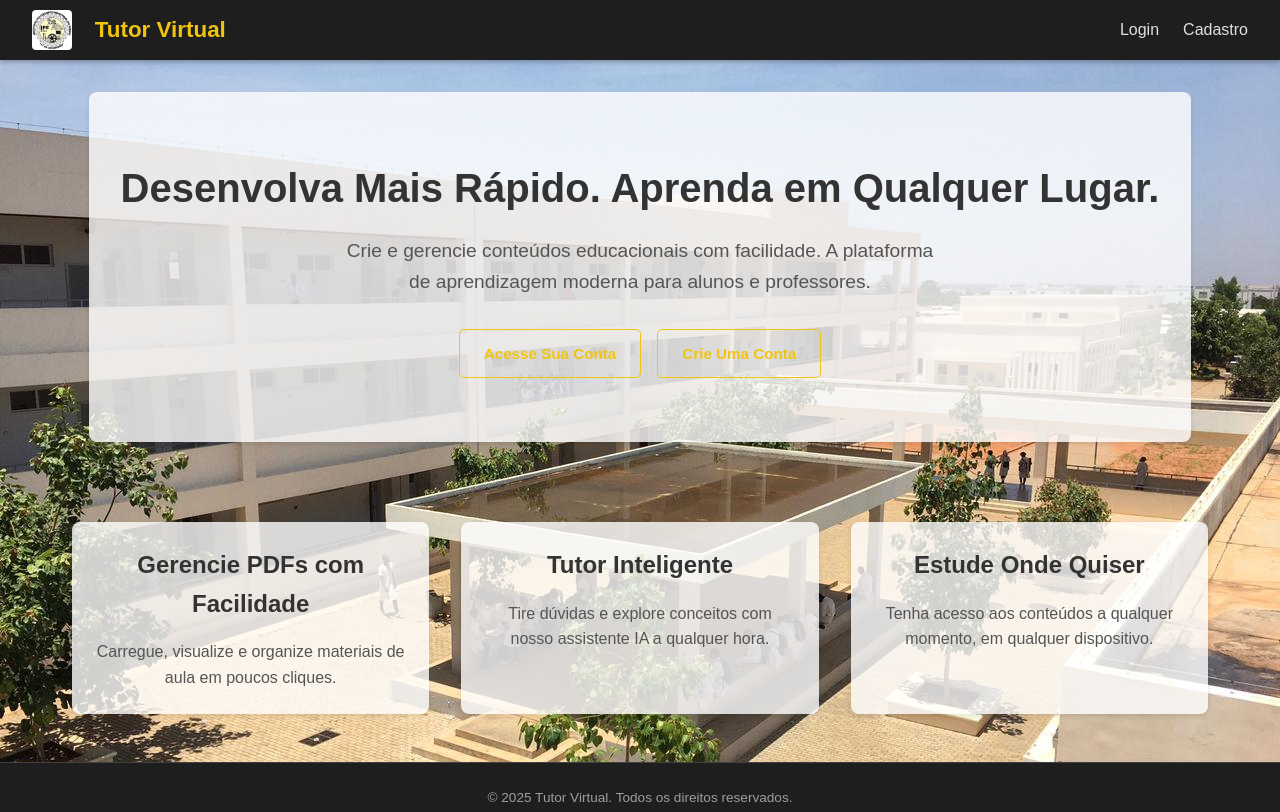
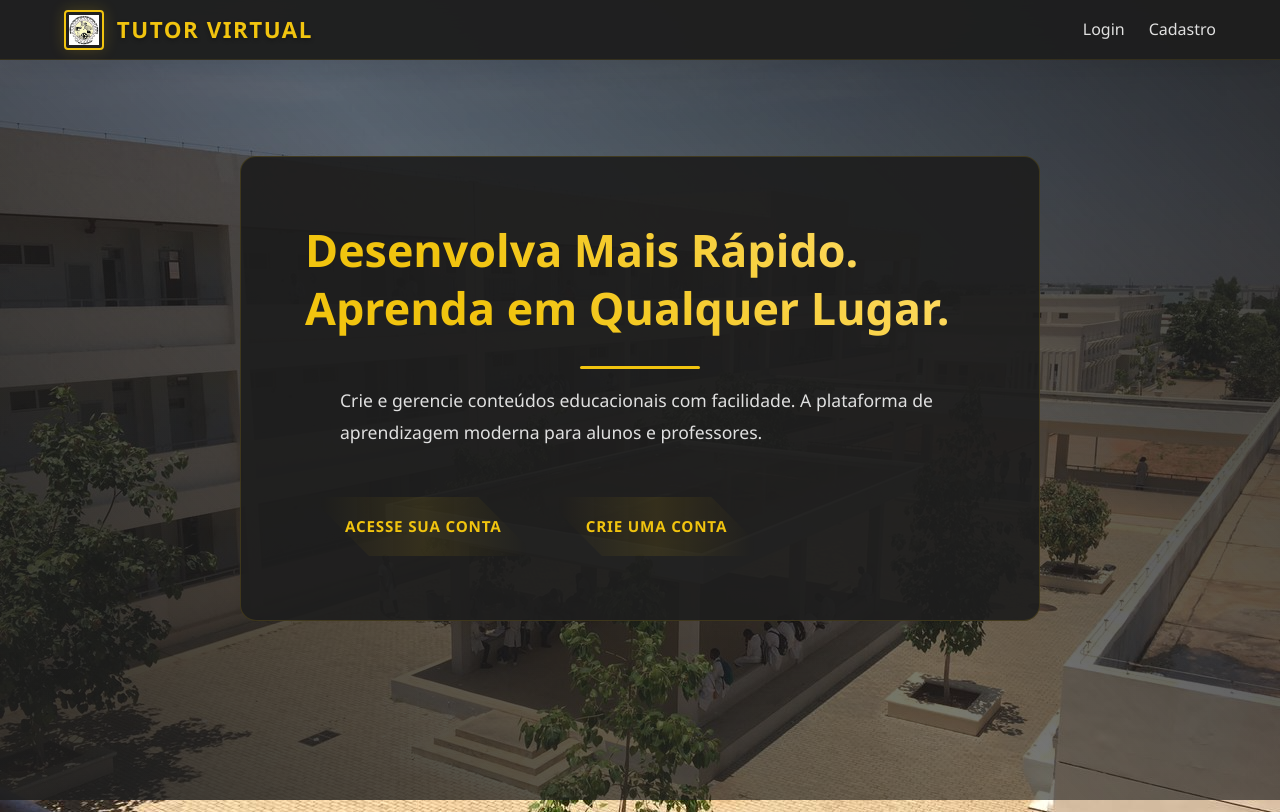
Before and after one commit to CatalaAlfrades/Tutor-Virtual, a plain HTML site: page frontend/index.html in a window 1280 px wide. Shown: the top 812 px of the page. Drawn offline with nearby package versions, Linux system fonts and the light colour scheme.

Commit message:
algumas alteracoes feitas no estilo

```diff
--- a/frontend/index.html
+++ b/frontend/index.html
@@ -7,6 +7,7 @@
   <link rel="stylesheet" href="style/common.css"> <!-- Inclui common.css -->
   <link rel="stylesheet" href="style/index.css"> <!-- Mantém index.css para estilos específicos -->
   <link rel="shortcut icon" href="img/logo-ipiz.jpg" type="image/x-icon">
+  <link rel="stylesheet" href="https://cdnjs.cloudflare.com/ajax/libs/animate.css/4.1.1/animate.min.css">
 </head>
 <body>
   <!-- Usar classe do common.css -->
@@ -61,15 +62,20 @@
   <!-- Scripts no final -->
   <script src="script/utils.js"></script>
   <script>
-    // Simples verificação se já está logado para redirecionar (opcional)
-    if (Utils.isLoggedIn()) {
-       const user = Utils.getUserData(); // Pega dados do localStorage
-       if (user && user.tipo === 'aluno') {
-           // window.location.href = 'page/dashboard_aluno.html'; // Descomente se quiser redirect auto
-       } else if (user && user.tipo === 'professor') {
-           // window.location.href = 'page/dashboard_professor.html'; // Descomente se quiser redirect auto
-       }
-    }
+    document.addEventListener('DOMContentLoaded', () => {
+        const heroTitle = document.querySelector('.hero h1');
+        if(heroTitle) {
+            heroTitle.style.visibility = 'hidden';
+            setTimeout(() => {
+                heroTitle.style.visibility = 'visible';
+                heroTitle.classList.add('animate__animated', 'animate__fadeInUp');
+            }, 1000);
+        }
+
+        window.addEventListener('scroll', () => {
+            document.body.style.backgroundPositionY = `${window.scrollY * 0.5}px`;
+        });
+    });
   </script>
 </body>
 </html>
--- a/frontend/style/index.css
+++ b/frontend/style/index.css
@@ -1,196 +1,472 @@
-/* Reset global e configurações básicas */
-* {
-    margin: 0;
-    padding: 0;
-    box-sizing: border-box;
+/* Modificações no index.css */
+
+.hero {
+  background-color: rgba(30, 30, 30, 0.95); /* Fundo mais escuro */
+  padding: 6rem 2rem;
+  margin: 4rem auto;
+  transform: translateY(20px);
+  opacity: 0;
+  animation: slideUp 0.8s cubic-bezier(0.23, 1, 0.32, 1) forwards;
 }
 
-  /* BODY como flex container para manter footer no fim */
-  body {
-    display: flex;
-    flex-direction: column;
-    min-height: 100vh;
-    font-family: Arial, sans-serif;
-    color: #333333;
-
-    /* Imagem de fundo em tela cheia */
-    background: url('../img/Home_page.jpeg') center center / cover no-repeat fixed;
+@keyframes slideUp {
+  to {
+      transform: translateY(0);
+      opacity: 1;
+  }
 }
 
-  /* Ajusta a área principal para "empurrar" o footer para o final */
-  .main-content {
-    flex: 1;
-    display: flex;
-    flex-direction: column;
+.hero h1 {
+  line-height: 1.2;
+  margin-bottom: 2rem;
+  position: relative;
+  padding-bottom: 1rem;
 }
 
-  /* Cabeçalho */
-  .header {
-    flex-shrink: 0;
-    display: flex;
-    justify-content: space-between;
-    align-items: center;
-    padding: 1rem 2rem;
-    background-color: rgba(51, 51, 51, 0.9); /* Semitransparente */
+.hero h1::after {
+  content: '';
+  position: absolute;
+  bottom: 0;
+  left: 50%;
+  transform: translateX(-50%);
+  width: 100px;
+  height: 3px;
+  background: var(--primary-color);
+}
+
+.features {
+  gap: 3rem;
+  padding: 4rem 2rem;
+}
+
+.feature-item {
+  transition: transform 0.3s ease, box-shadow 0.3s ease;
+  background: rgba(30, 30, 30, 0.95);
+  border: 1px solid var(--border-color-light);
+}
+
+.feature-item:hover {
+  transform: translateY(-10px);
+  box-shadow: 0 10px 30px rgba(0,0,0,0.3);
+}
+
+.feature-item h2 {
+  color: var(--primary-color);
+  margin-bottom: 1.5rem;
+  position: relative;
+  padding-bottom: 0.5rem;
+}
+
+.feature-item h2::after {
+  content: '';
+  position: absolute;
+  bottom: 0;
+  left: 50%;
+  transform: translateX(-50%);
+  width: 50px;
+  height: 2px;
+  background: var(--primary-color);
+}
+
+.hero-buttons {
+  gap: 2rem;
+  margin-top: 3rem;
+}
+
+.btn {
+  min-width: 200px;
+  font-weight: 600;
+  letter-spacing: 0.5px;
+  position: relative;
+  overflow: hidden;
+  border: 2px solid var(--primary-color);
+}
+
+.btn::after {
+  content: '';
+  position: absolute;
+  top: -50%;
+  left: -50%;
+  width: 200%;
+  height: 200%;
+  background: linear-gradient(45deg,
+      transparent 25%,
+      rgba(241, 196, 15, 0.1) 50%,
+      transparent 75%);
+  transform: rotate(45deg);
+  transition: transform 0.5s ease;
+}
+
+.btn:hover::after {
+  transform: translateX(100%) rotate(45deg);
+}
+
+.main-header {
+  backdrop-filter: blur(10px);
+  background-color: rgba(30, 30, 30, 0.9);
+  border-bottom: 1px solid var(--border-color-light);
+}
+
+.logo-img {
+  border-radius: 50%;
+  padding: 2px;
+  border: 2px solid var(--primary-color);
+}
+
+.logo-text {
+  font-size: 1.5rem;
+  text-transform: uppercase;
+  letter-spacing: 1px;
+}
+
+.nav a {
+  position: relative;
+  padding: 0.5rem 1rem;
+}
+
+.nav a::after {
+  content: '';
+  position: absolute;
+  bottom: 0;
+  left: 0;
+  width: 0;
+  height: 2px;
+  background: var(--primary-color);
+  transition: width 0.3s ease;
+}
+
+.nav a:hover::after {
+  width: 100%;
+}
+
+.main-footer {
+  border-top: 1px solid var(--border-color-light);
+  backdrop-filter: blur(10px);
+  background-color: rgba(30, 30, 30, 0.9);
+  padding: 2rem;
+}
+
+@media (max-width: 768px) {
+  .hero {
+      padding: 4rem 1.5rem;
+      margin: 2rem auto;
+  }
+
+  .hero h1 {
+      font-size: 1.8rem;
+  }
+
+  .features {
+      padding: 2rem 1rem;
+  }
+
+  .btn {
+      min-width: 160px;
+  }
+}
+
+body {
+  background: url('../img/Home_page.jpeg') center center / cover no-repeat fixed;
+  position: relative;
+}
+
+body::before {
+  content: '';
+  position: fixed;
+  top: 0;
+  left: 0;
+  width: 100%;
+  height: 100%;
+  background: linear-gradient(
+      45deg,
+      rgba(30, 30, 30, 0.9) 0%,
+      rgba(30, 30, 30, 0.6) 50%,
+      rgba(30, 30, 30, 0.9) 100%
+  );
+  z-index: -1;
+}
+
+/* Header aprimorado */
+.main-header {
+  backdrop-filter: blur(12px);
+  background: rgba(30, 30, 30, 0.97);
+  box-shadow: 0 4px 30px rgba(0, 0, 0, 0.1);
+  border-bottom: 1px solid rgba(241, 196, 15, 0.1);
+  padding: 0 4rem;
+  transition: all 0.3s ease;
 }
 
 .logo {
-    display: flex;
-    align-items: center;
-  }
-  .logo-img {
-    height: 40px;
-    margin-right: 10px;
-  }
-  .logo-text {
-    color: #ffffff;
-    font-weight: bold;
-    font-size: 1.2rem;
+  gap: 1.2rem;
 }
 
-  .nav ul {
-    list-style: none;
-    display: flex;
-    gap: 1rem;
-  }
-  .nav a {
-    text-decoration: none;
-    color: #ffffff;
-    font-weight: 500;
-  }
-  .nav a:hover {
-    text-decoration: underline;
+.logo-img {
+  height: 45px;
+  border-radius: 50%;
+  padding: 3px;
+  border: 2px solid var(--primary-color);
+  box-shadow: 0 0 15px rgba(241, 196, 15, 0.2);
+  transition: transform 0.3s ease;
 }
 
-  /* Seção Hero */
+.logo-img:hover {
+  transform: rotate(15deg);
+}
+
+.logo-text {
+  font-size: 1.6rem;
+  letter-spacing: 1.5px;
+  text-shadow: 0 2px 4px rgba(0, 0, 0, 0.3);
+}
+
+/* Hero section com efeito de máquina de escrever */
 .hero {
-    /* Fundo semitransparente para destacar texto e ver o fundo atrás */
-    background-color: rgba(255, 255, 255, 0.8);
-    padding: 4rem 2rem;
-    text-align: center;
-    max-width: 1200px;
-    margin: 2rem auto;
-    border-radius: 8px;
-    box-shadow: 0 2px 4px rgba(0,0,0,0.1);
+  position: relative;
+  background: rgba(30, 30, 30, 0.92);
+  border: 1px solid rgba(241, 196, 15, 0.15);
+  margin: 6rem auto;
+  padding: 4rem;
+  max-width: 800px;
+  border-radius: 16px;
+  opacity: 0;
+  transform: translateY(30px);
+  animation: heroEntrance 1s cubic-bezier(0.23, 1, 0.32, 1) 0.5s forwards;
+}
+
+@keyframes heroEntrance {
+  to {
+      opacity: 1;
+      transform: translateY(0);
+  }
 }
 
 .hero h1 {
-    /* Responsivo com clamp: min 1.5rem, preferencial 5vw, máx 2.5rem */
-    font-size: clamp(1.5rem, 5vw, 2.5rem);
-    margin-bottom: 1rem;
-    color: #333333;
+  font-size: 2.8rem;
+  line-height: 1.3;
+  background: linear-gradient(45deg, #f1c40f 30%, #ffdd70 100%);
+  -webkit-background-clip: text;
+  background-clip: text;
+  color: transparent;
+  margin-bottom: 2rem;
+  position: relative;
 }
+
+.hero h1::after {
+  content: '';
+  position: absolute;
+  bottom: -1rem;
+  left: 50%;
+  transform: translateX(-50%);
+  width: 120px;
+  height: 3px;
+  background: var(--primary-color);
+  border-radius: 2px;
+}
+
 .hero p {
-    font-size: clamp(1rem, 3vw, 1.2rem);
+  font-size: 1.1rem;
+  line-height: 1.8;
+  color: var(--text-light);
   max-width: 600px;
-    margin: 0 auto 2rem;
-    color: #555555;
+  margin: 0 auto 3rem;
 }
+
+/* Botões premium */
 .hero-buttons {
-    display: flex;
-    gap: 1rem;
+  gap: 2rem;
   justify-content: center;
 }
 
-  /* Botões */
 .btn {
-    display: inline-block;
-    padding: 0.8rem 1.5rem;
-    border-radius: 5px;
-    text-decoration: none;
-    font-weight: bold;
-    transition: background-color 0.3s;
-  }
-  .btn-primary {
-    background-color: #007BFF;
-    color: #ffffff;
+  padding: 1.2rem 2.5rem;
+  border-radius: 8px;
+  font-weight: 600;
+  letter-spacing: 0.8px;
+  text-transform: uppercase;
+  transition: all 0.4s cubic-bezier(0.175, 0.885, 0.32, 1.275);
+  position: relative;
+  overflow: hidden;
   border: none;
 }
-  .btn-primary:hover {
-    background-color: #0056b3;
-  }
-  .btn-secondary {
-    background-color: transparent;
-    color: #007BFF;
-    border: 2px solid #007BFF;
-  }
-  .btn-secondary:hover {
-    background-color: #e0e0e0;
+
+.btn::before {
+  content: '';
+  position: absolute;
+  top: 0;
+  left: 0;
+  width: 100%;
+  height: 100%;
+  background: linear-gradient(
+      45deg,
+      transparent 25%,
+      rgba(241, 196, 15, 0.1) 50%,
+      transparent 75%
+  );
+  transform: translateX(-100%);
+  transition: transform 0.6s ease;
 }
 
-  /* Seção de Funcionalidades */
+.btn:hover::before {
+  transform: translateX(100%);
+}
+
+.btn-primary {
+  background: var(--primary-color);
+  color: var(--text-dark);
+}
+
+.btn-secondary {
+  background: transparent;
+  border: 2px solid var(--primary-color);
+  color: var(--primary-color);
+}
+
+.btn:hover {
+  transform: translateY(-3px);
+  box-shadow: 0 10px 20px rgba(241, 196, 15, 0.2);
+}
+
+/* Cards de features com efeito 3D */
 .features {
-    display: flex;
-    flex-wrap: wrap;
-    gap: 2rem;
-    padding: 3rem 2rem;
-    max-width: 1200px;
-    margin: 0 auto;
+  perspective: 1000px;
+  padding: 6rem 2rem;
 }
 
 .feature-item {
-    flex: 1 1 calc(33% - 2rem);
-    /* Semitransparente para ver o fundo atrás */
-    background: rgba(255, 255, 255, 0.8);
-    padding: 1.5rem;
-    border-radius: 8px;
-    box-shadow: 0 2px 5px rgba(0,0,0,0.1);
-    text-align: center;
+  transform-style: preserve-3d;
+  background: rgba(30, 30, 30, 0.92);
+  border: 1px solid rgba(241, 196, 15, 0.15);
+  padding: 2.5rem;
+  border-radius: 16px;
+  transition: all 0.4s cubic-bezier(0.175, 0.885, 0.32, 1.275);
+  position: relative;
+  cursor: pointer;
+}
+
+.feature-item::before {
+  content: '';
+  position: absolute;
+  inset: 0;
+  border-radius: 16px;
+  background: linear-gradient(
+      45deg,
+      transparent 40%,
+      rgba(241, 196, 15, 0.05) 50%,
+      transparent 60%
+  );
+  opacity: 0;
+  transition: opacity 0.4s ease;
+}
+
+.feature-item:hover {
+  transform: translateY(-10px) rotateX(5deg) rotateY(5deg);
+  box-shadow: 0 20px 40px rgba(0, 0, 0, 0.3);
+}
+
+.feature-item:hover::before {
+  opacity: 1;
 }
 
 .feature-item h2 {
-    margin-bottom: 1rem;
-    color: #333333;
-    font-size: clamp(1.2rem, 3vw, 1.5rem);
-  }
-  .feature-item p {
-    color: #555555;
-    font-size: clamp(0.9rem, 2.5vw, 1rem);
+  font-size: 1.6rem;
+  color: var(--primary-color);
+  margin-bottom: 1.5rem;
+  position: relative;
 }
 
-  /* Rodapé */
-  .footer {
-    flex-shrink: 0;
-    background-color: rgba(51, 51, 51, 0.9); /* Semitransparente */
-    color: #ffffff;
-    text-align: center;
-    padding: 1rem;
-    margin-top: auto; /* Para "grudar" no fim */
+.feature-item h2::after {
+  content: '';
+  position: absolute;
+  bottom: -0.8rem;
+  left: 0;
+  width: 40px;
+  height: 2px;
+  background: var(--primary-color);
 }
 
-  /* Informações adicionais no rodapé */
-  .footer .footer-info {
-    font-size: 0.9rem;
-    margin-top: 0.5rem;
+.feature-item p {
+  color: var(--text-light);
+  line-height: 1.8;
+}
+
+/* Footer aprimorado */
+.main-footer {
+  backdrop-filter: blur(12px);
+  background: rgba(30, 30, 30, 0.97);
+  border-top: 1px solid rgba(241, 196, 15, 0.1);
+  padding: 3rem;
+  margin-top: 6rem;
+}
+
+.main-footer p {
+  font-size: 0.95rem;
+  letter-spacing: 0.5px;
+  color: var(--text-light);
   opacity: 0.9;
 }
 
-  /* Responsividade adicional */
-  @media (max-width: 992px) {
+/* Efeitos de hover na navegação */
+.nav a {
+  position: relative;
+  padding: 0.5rem 1rem;
+  transition: color 0.3s ease;
+}
+
+.nav a::after {
+  content: '';
+  position: absolute;
+  bottom: -5px;
+  left: 50%;
+  transform: translateX(-50%);
+  width: 0;
+  height: 2px;
+  background: var(--primary-color);
+  transition: width 0.3s ease;
+}
+
+.nav a:hover::after {
+  width: calc(100% - 2rem);
+}
+
+/* Responsividade */
+@media (max-width: 768px) {
+  .main-header {
+      padding: 1rem;
+  }
+
   .hero {
-      margin: 1rem auto;
+      padding: 2rem;
+      margin: 4rem auto;
   }
+
+  .hero h1 {
+      font-size: 2rem;
+  }
+
   .features {
       padding: 2rem 1rem;
   }
+
+  .btn {
+      width: 100%;
+      padding: 1rem;
   }
 
-  @media (max-width: 768px) {
-    .features {
-      flex-direction: column;
-      align-items: center;
-    }
   .feature-item {
-      flex: 1 1 100%;
-      margin-bottom: 1rem;
+      margin-bottom: 2rem;
   }
 }
 
 @media (max-width: 480px) {
-    .header {
-      flex-direction: column;
+  .logo-text {
+      font-size: 1.2rem;
   }
-    .nav ul {
-      margin-top: 1rem;
+
+  .hero h1 {
+      font-size: 1.8rem;
+  }
+
+  .hero p {
+      font-size: 1rem;
   }
 }
```
Also changed, not shown: frontend/page/cadastro.html (+3 -6 lines), frontend/script/auth.js (+0 -15 lines). Lines whose indentation alone changed are shown as unchanged.
